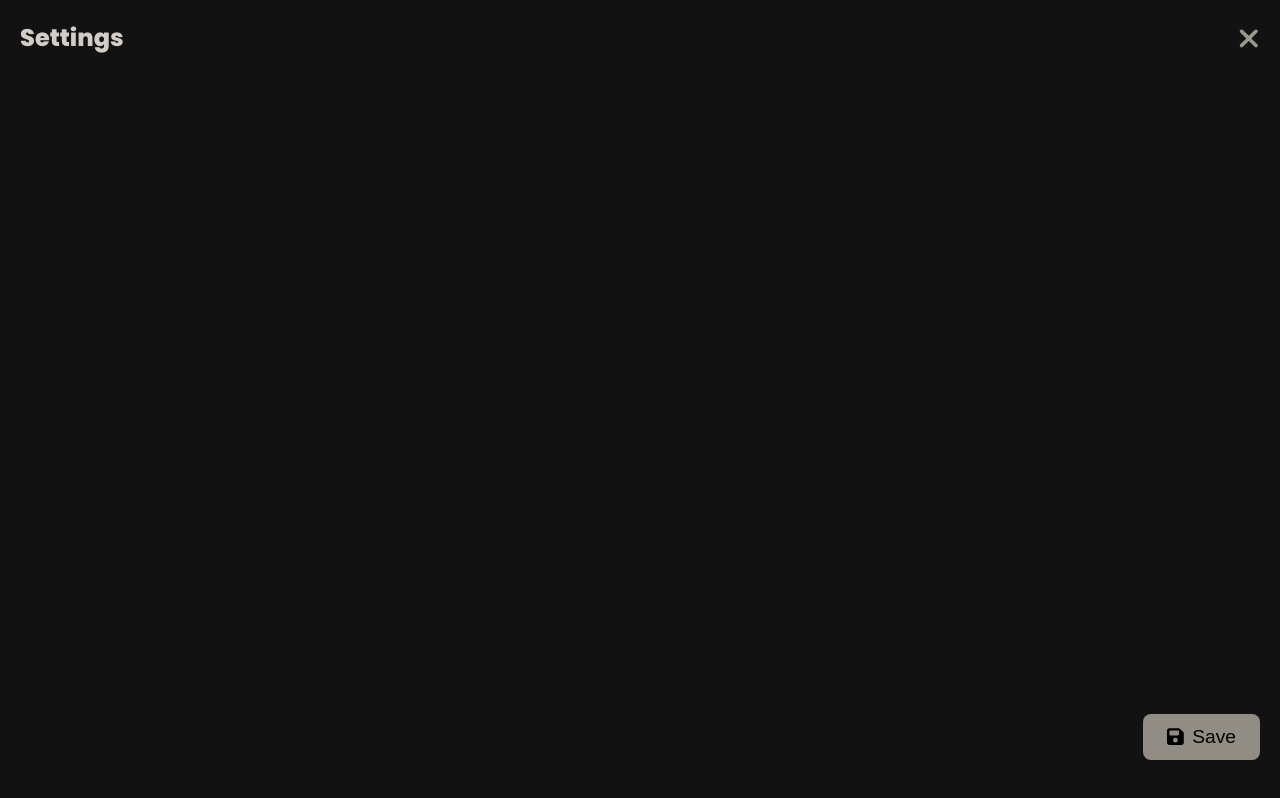
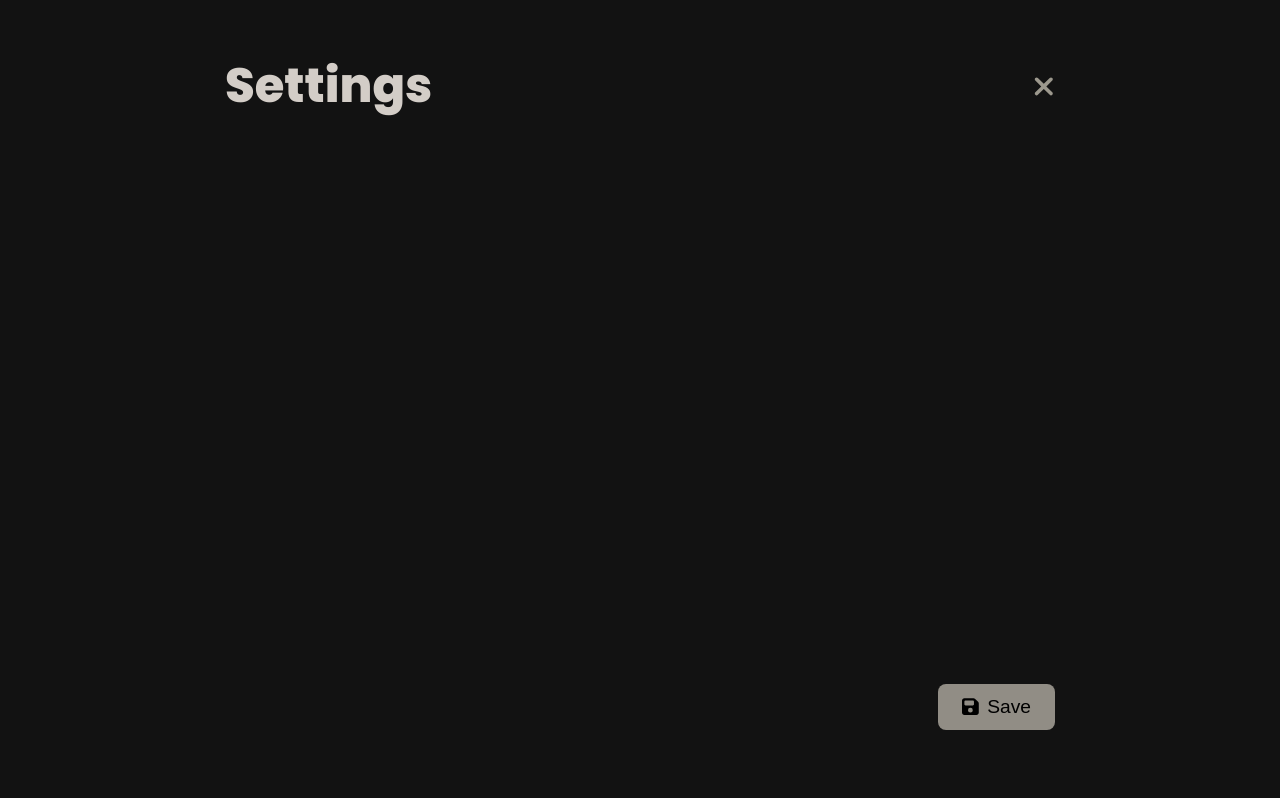
Before and after one commit to yashchaudhari008/minime, a React (Vite) app: page /settings in a window 1280 px wide. Built offline with nearby package versions, Linux system fonts and the light colour scheme.

Commit message:
Resolved the issues

```diff
--- a/src/components/SettingsPage/SettingsPage.module.scss
+++ b/src/components/SettingsPage/SettingsPage.module.scss
@@ -13,7 +13,7 @@ $cross-hover-color: lighten(#9c988d, 10%);
   display: flex;
   flex-direction: column;
   justify-content: space-between;
-  padding: 20px;
+  padding: 50px 225px;
 
   .header {
     display: flex;
@@ -25,6 +25,7 @@ $cross-hover-color: lighten(#9c988d, 10%);
       font-family: 'Poppins', sans-serif;
       margin: 0; // Remove margin
       color: $text-color; // Use the same color as other elements
+      font-size: xxx-large;
     }
 
     .crossIcon {
--- a/src/components/SettingsPage/SettingsPage.tsx
+++ b/src/components/SettingsPage/SettingsPage.tsx
@@ -12,7 +12,7 @@ const SettingsPage = () => {
 
     const handleSaveClick = () => {
         // Add your save logic here
-        console.log("Settings saved!");
+
     };
 
     return (
```
Also changed, not shown: 1 other file (tests, documents, lock files or other folders).
